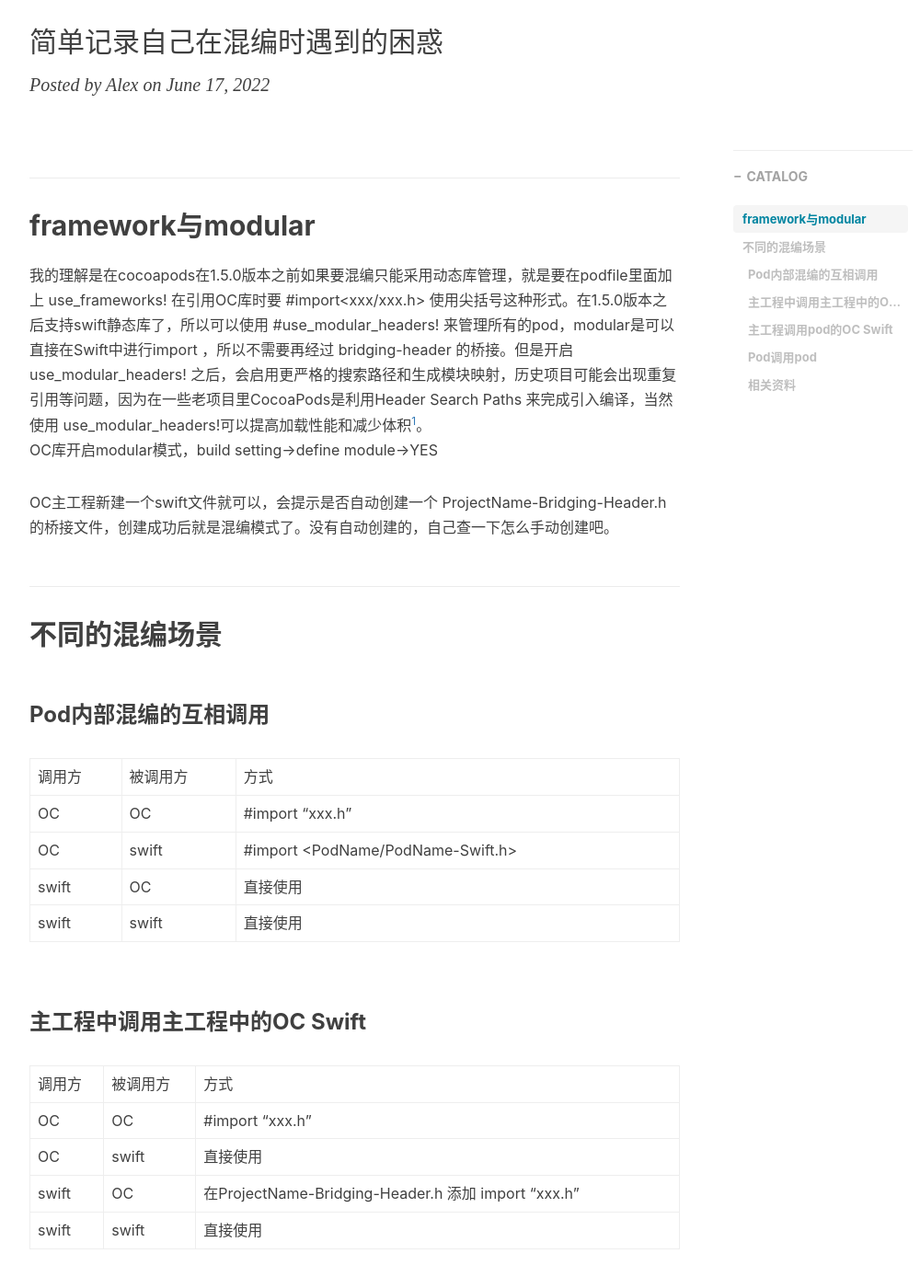
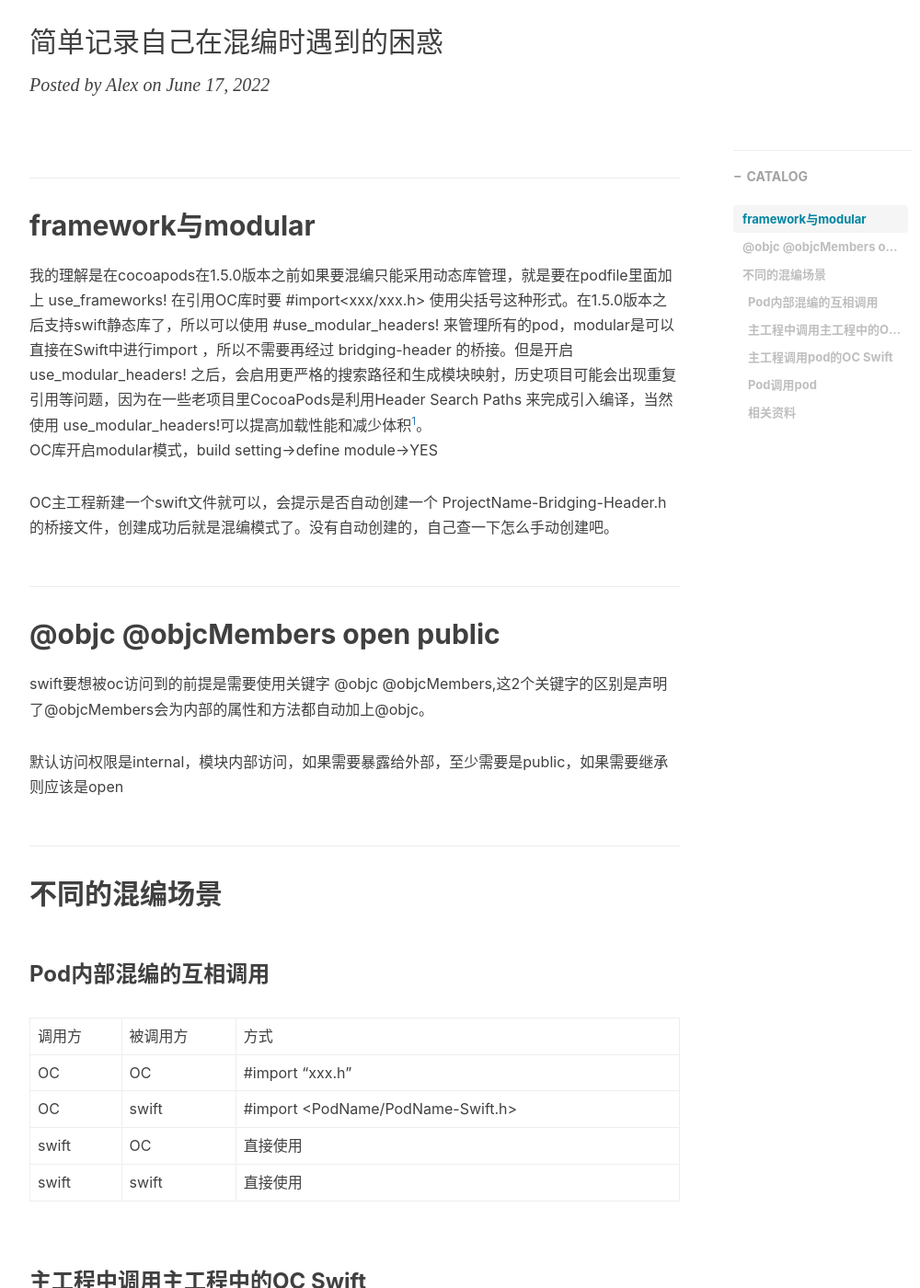
Before and after one commit to junqhao/junqhao.github.io, a Jekyll site: the page built from _posts/2022-06-17-OC-Swift-Mix.md, in a window 1280 px wide and 1400 px high, scrolled down 190 px. Shown: the whole window at 92% size, without its empty margins (233-1233 px from the left). Built offline with Jekyll 4.4.1, drawn with Linux system fonts in a browser that asks for light colours; nearby versions of some CDN libraries; comment, search, counter and statistics services are not loaded; some of the changed text lies outside the part shown.

Commit message:
mod : 修改错误

```diff
--- a/_posts/2022-06-17-OC-Swift-Mix.md
+++ b/_posts/2022-06-17-OC-Swift-Mix.md
@@ -17,6 +17,11 @@ OC库开启modular模式，build setting->define module->YES
 
 OC主工程新建一个swift文件就可以，会提示是否自动创建一个 ProjectName-Bridging-Header.h的桥接文件，创建成功后就是混编模式了。没有自动创建的，自己查一下怎么手动创建吧。
 
+## @objc @objcMembers open public
+swift要想被oc访问到的前提是需要使用关键字 @objc @objcMembers,这2个关键字的区别是声明了@objcMembers会为内部的属性和方法都自动加上@objc。
+
+默认访问权限是internal，模块内部访问，如果需要暴露给外部，至少需要是public，如果需要继承则应该是open
+
 ## 不同的混编场景
 
 ### Pod内部混编的互相调用
@@ -31,7 +36,7 @@ OC主工程新建一个swift文件就可以，会提示是否自动创建一个
 
 | 调用方 | 被调用方 | 方式 |
 | OC | OC | #import "xxx.h" |
-| OC | swift | 直接使用 |
+| OC | swift | #import "ProjectName-Swift.h" |
 | swift | OC | 在ProjectName-Bridging-Header.h 添加 import "xxx.h" |
 | swift | swift | 直接使用 |
 
```
